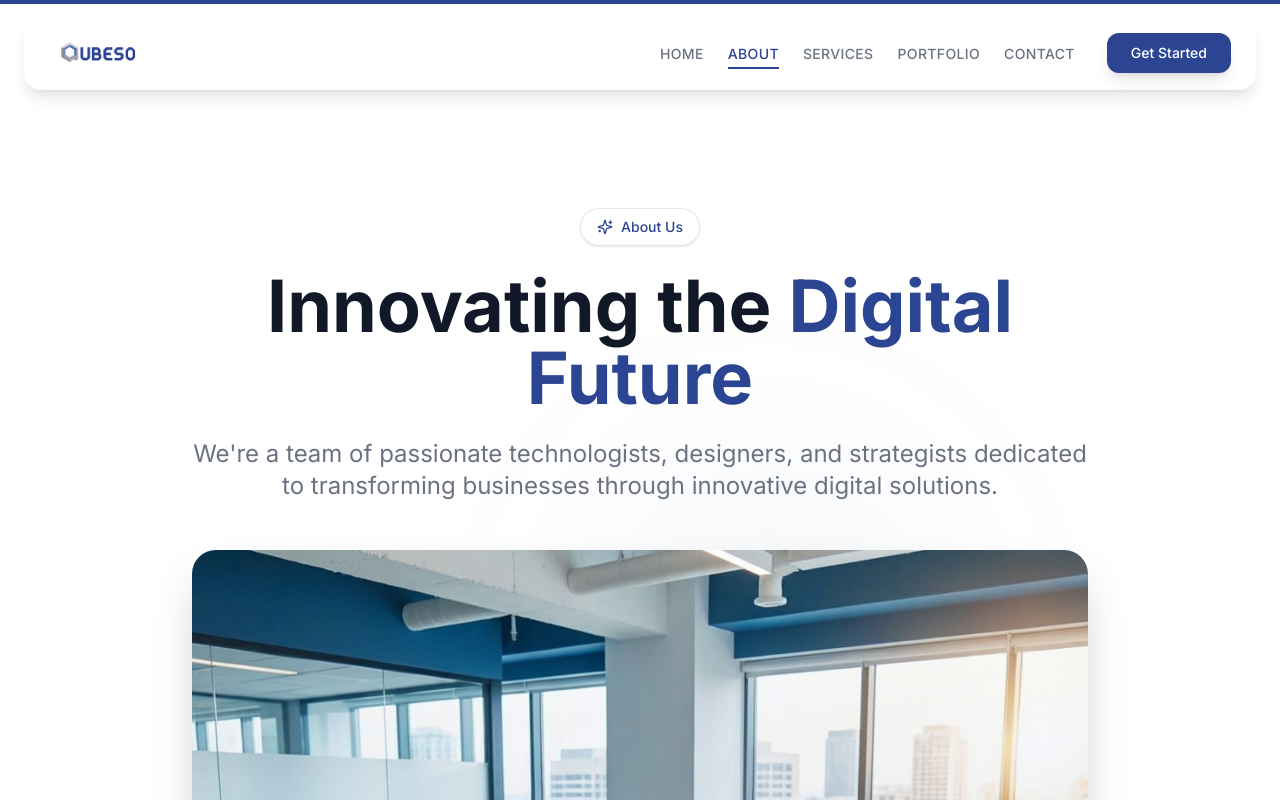
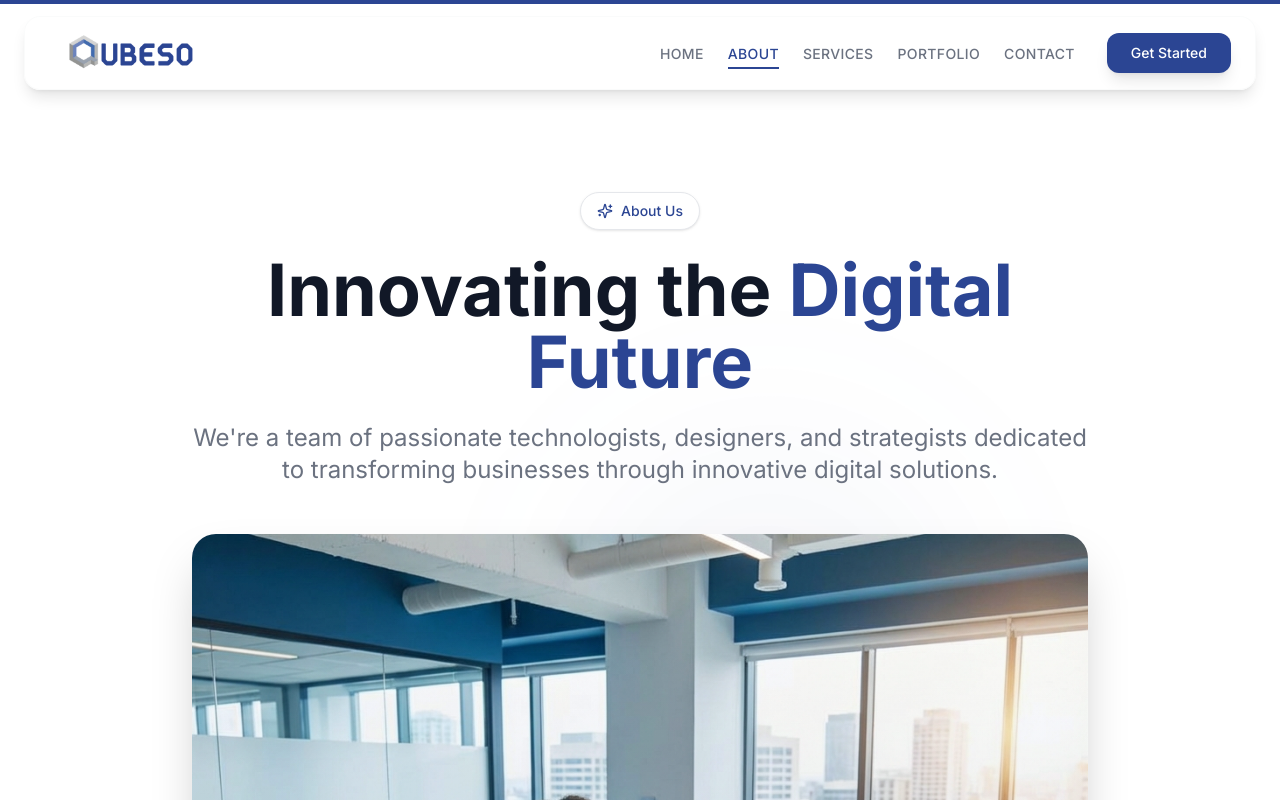
Before and after one commit to SHUBHKAGATHARA/qubeso, a Next.js app: page /about in a window 1280 px wide. Shown: the top 800 px of the page. Built offline with nearby package versions, Linux system fonts and the light colour scheme.

Commit message:
fix: Adjust top padding, update logo size, and update footer year

```diff
--- a/app/about/page.tsx
+++ b/app/about/page.tsx
@@ -19,7 +19,7 @@ export default function AboutPage() {
   return (
     <div className="min-h-screen bg-background-primary">
       {/* Hero Section */}
-      <section className="relative pt-32 pb-20 bg-background-primary overflow-hidden">
+      <section className="relative pt-16 md:pt-28 pb-20 bg-background-primary overflow-hidden">
         <div className="absolute inset-0 opacity-30">
           <motion.div
             animate={{
--- a/app/contact/page.tsx
+++ b/app/contact/page.tsx
@@ -107,7 +107,7 @@ export default function ContactPage() {
   return (
     <div className="min-h-screen bg-background-primary">
       {/* Hero Section */}
-      <section className="relative pt-32 pb-20 bg-background-primary overflow-hidden">
+      <section className="relative pt-16 md:pt-28 pb-20 bg-background-primary overflow-hidden">
         <div className="absolute inset-0 opacity-30">
           <motion.div
             animate={{
--- a/app/page.tsx
+++ b/app/page.tsx
@@ -35,7 +35,7 @@ export default function HomePage() {
   return (
     <div className="relative bg-white">
       {/* Hero Section - Left Content + Right Image */}
-      <section className="relative min-h-screen flex items-center overflow-hidden pt-24 pb-16">
+      <section className="relative min-h-screen flex items-center overflow-hidden pt-16 md:pt-28 pb-16">
         {/* Background decoration */}
         <div className="absolute inset-0 bg-gradient-to-br from-brand-secondary/10 via-white to-brand-primary/5 pointer-events-none" />
 
--- a/app/portfolio/page.tsx
+++ b/app/portfolio/page.tsx
@@ -98,7 +98,7 @@ export default function PortfolioPage() {
   return (
     <div className="min-h-screen bg-background-primary">
       {/* Hero Section */}
-      <section className="relative pt-32 pb-20 bg-background-primary overflow-hidden">
+      <section className="relative pt-16 md:pt-28 pb-20 bg-background-primary overflow-hidden">
         <div className="absolute inset-0 opacity-30">
           <div className="absolute top-1/4 right-1/4 w-96 h-96 bg-accent-primary/10 rounded-full blur-3xl animate-pulse" />
         </div>
--- a/app/services/page.tsx
+++ b/app/services/page.tsx
@@ -150,7 +150,7 @@ export default function ServicesPage() {
   return (
     <div className="min-h-screen bg-white">
       {/* Hero Section */}
-      <section className="relative pt-32 pb-20 bg-gradient-to-b from-background-secondary to-white overflow-hidden">
+      <section className="relative pt-16 md:pt-28 pb-20 bg-gradient-to-b from-background-secondary to-white overflow-hidden">
         <div className="absolute inset-0 opacity-30">
           <div className="absolute top-1/4 right-1/4 w-96 h-96 bg-brand-primary/10 rounded-full blur-3xl" />
         </div>
--- a/components/Footer.tsx
+++ b/components/Footer.tsx
@@ -131,11 +131,8 @@ export default function Footer() {
           className="mt-12 pt-8 border-t border-border"
         >
           <div className="flex flex-col md:flex-row justify-between items-center gap-4">
-            <p className="text-text-muted text-sm">
-              © {new Date().getFullYear()} QUBESO TECH. All rights reserved.
-            </p>
-            <p className="text-text-muted text-sm">
-              Built with ❤️ using Next.js & Framer Motion
+            <p className="text-text-muted text-sm text-center md:text-left">
+              © 2026 QUBESO TECH. All rights reserved.
             </p>
           </div>
         </motion.div>
--- a/components/Navbar.tsx
+++ b/components/Navbar.tsx
@@ -82,9 +82,9 @@ export default function Navbar() {
                   <Image
                     src="/qubeso-logo-transparent.png"
                     alt="Qubeso Tech Logo"
-                    width={400}
-                    height={133}
-                    className="h-24 w-auto object-contain"
+                    width={500}
+                    height={166}
+                    className="h-40 w-auto object-contain -my-10"
                     priority
                     style={{ mixBlendMode: 'normal' }}
                   />
@@ -146,7 +146,7 @@ export default function Navbar() {
                     alt="Qubeso Tech Logo"
                     width={300}
                     height={100}
-                    className="h-8 w-auto object-contain"
+                    className="h-16 w-auto object-contain -my-4"
                     priority
                     style={{ mixBlendMode: 'normal' }}
                   />
@@ -277,7 +277,7 @@ export default function Navbar() {
                   className="pt-6 border-t border-gray-200/60"
                 >
                   <p className="text-xs text-text-muted text-center">
-                    © 2024 Qubeso Tech. Premium Solutions.
+                    © 2026 Qubeso Tech. Premium Solutions.
                   </p>
                 </motion.div>
               </div>
```
Lines whose indentation alone changed are shown as unchanged.
